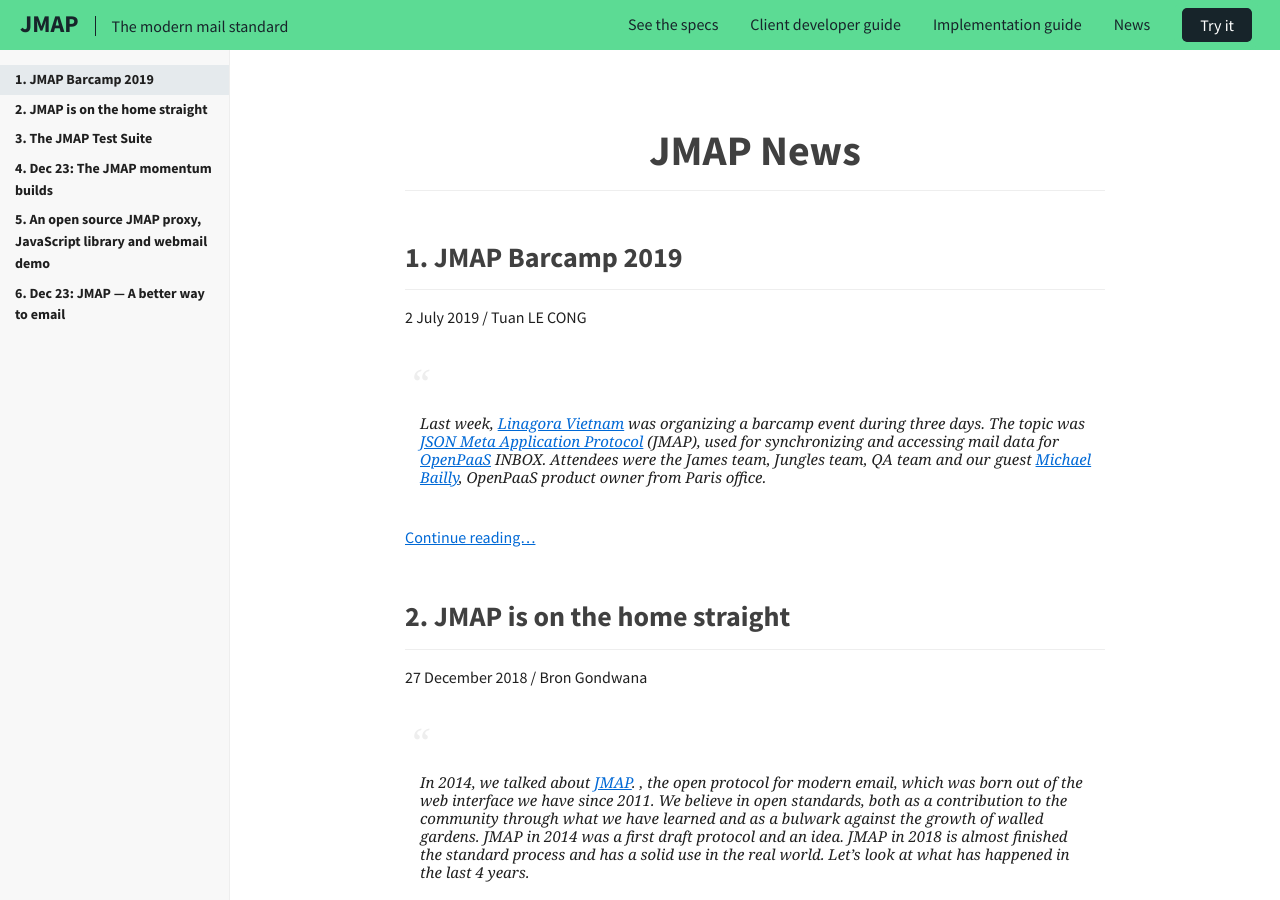
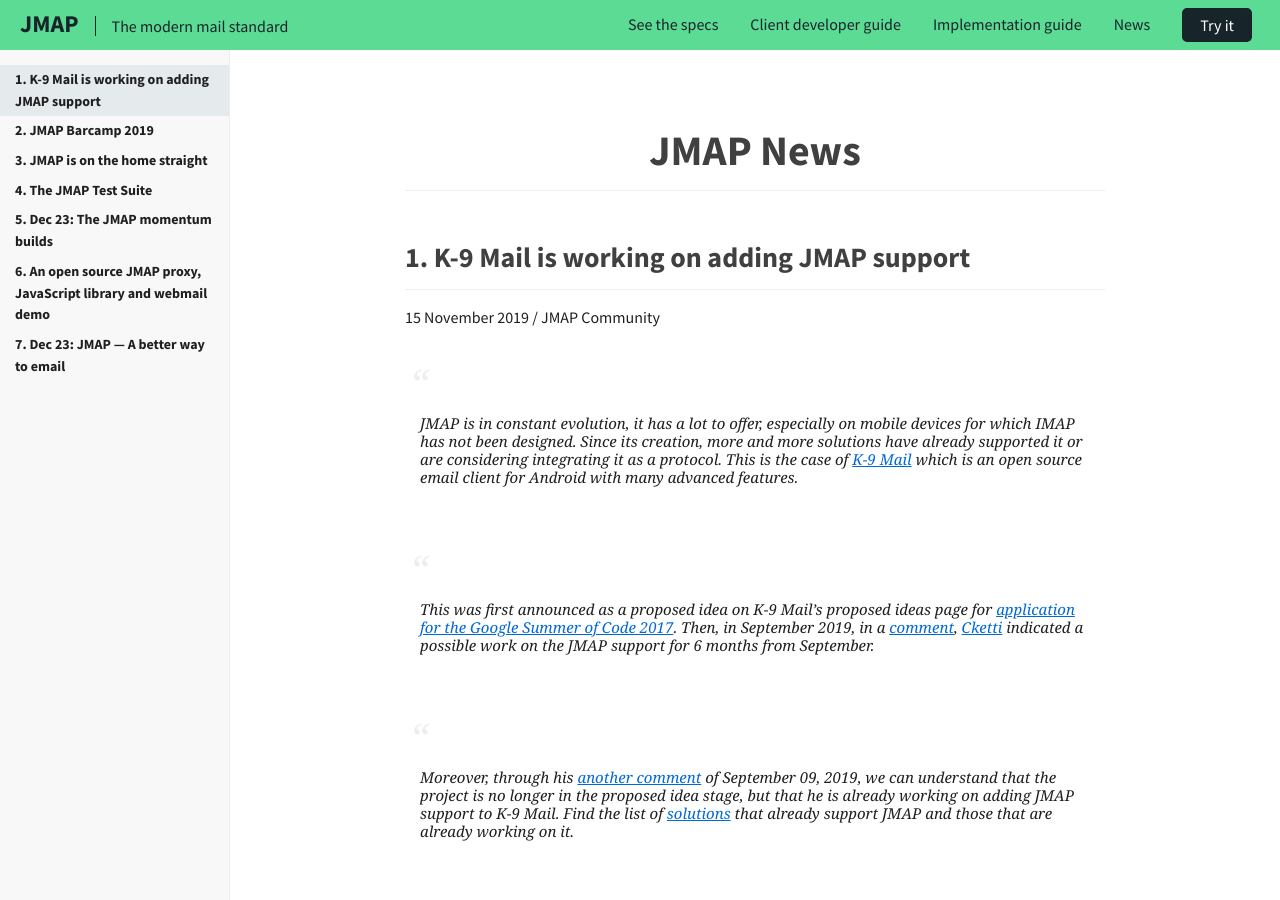
Before and after one commit to jmapio/jmapio.github.io, a Jekyll site: the page built from news.md, in a window 1280 px wide and 900 px high. Built offline with Jekyll 4.4.1, drawn with Linux system fonts in a browser that asks for light colours.

Commit message:
Add JMAP support news (#13)

```diff
--- a/news.md
+++ b/news.md
@@ -4,6 +4,18 @@ permalink: /news.html
 title: JMAP News
 ---
 # JMAP News
+
+## K-9 Mail is working on adding JMAP support
+
+15 November 2019 / JMAP Community
+
+> JMAP is in constant evolution, it has a lot to offer, especially on mobile devices for which IMAP has not been designed. Since its creation, more and more solutions have already supported it or are considering integrating it as a protocol. This is the case of [K-9 Mail](https://k9mail.github.io/) which is an open source email client for Android with many advanced features.
+
+>This was first announced as a proposed idea on K-9 Mail's proposed ideas page for [application for the Google Summer of Code 2017](https://github.com/k9mail/k-9/wiki/Google-Summer-of-Code-2017#jmap).
+Then, in September 2019, in a [comment](https://github.com/k9mail/k-9/issues/3272#issuecomment-528326161), [Cketti](https://github.com/cketti) indicated a possible work on the JMAP support for 6 months from September.
+
+> Moreover, through his [another comment](https://gitter.im/apache/james-project?at=5d766ca4c5939027203eb09d) of September 09, 2019, we can understand that the project is no longer in the proposed idea stage, but that he is already working on adding JMAP support to K-9 Mail.
+> Find the list of [solutions](https://jmap.io/software.html) that already support JMAP and those that are already working on it.
 
 ## JMAP Barcamp 2019
 
```
